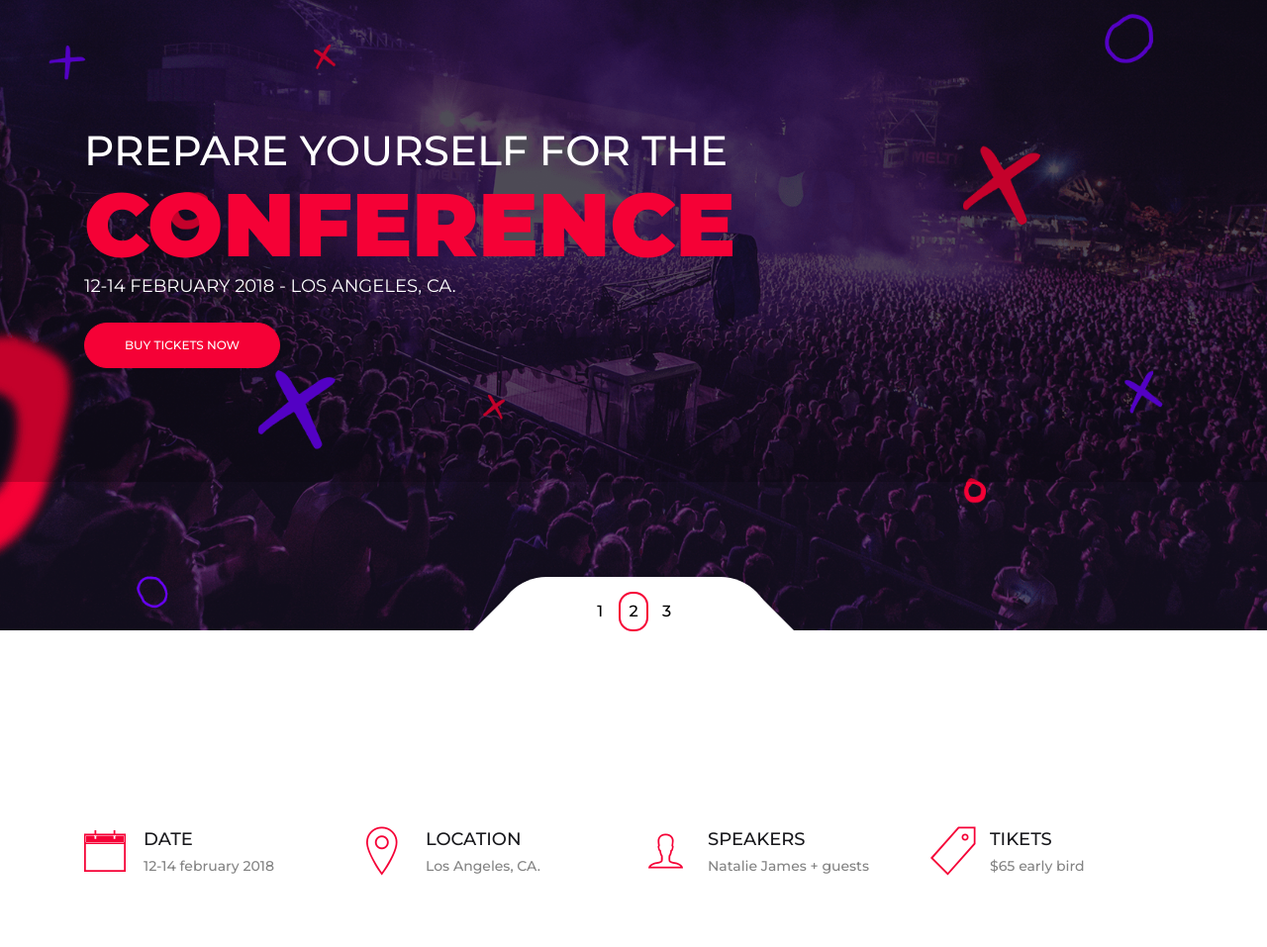
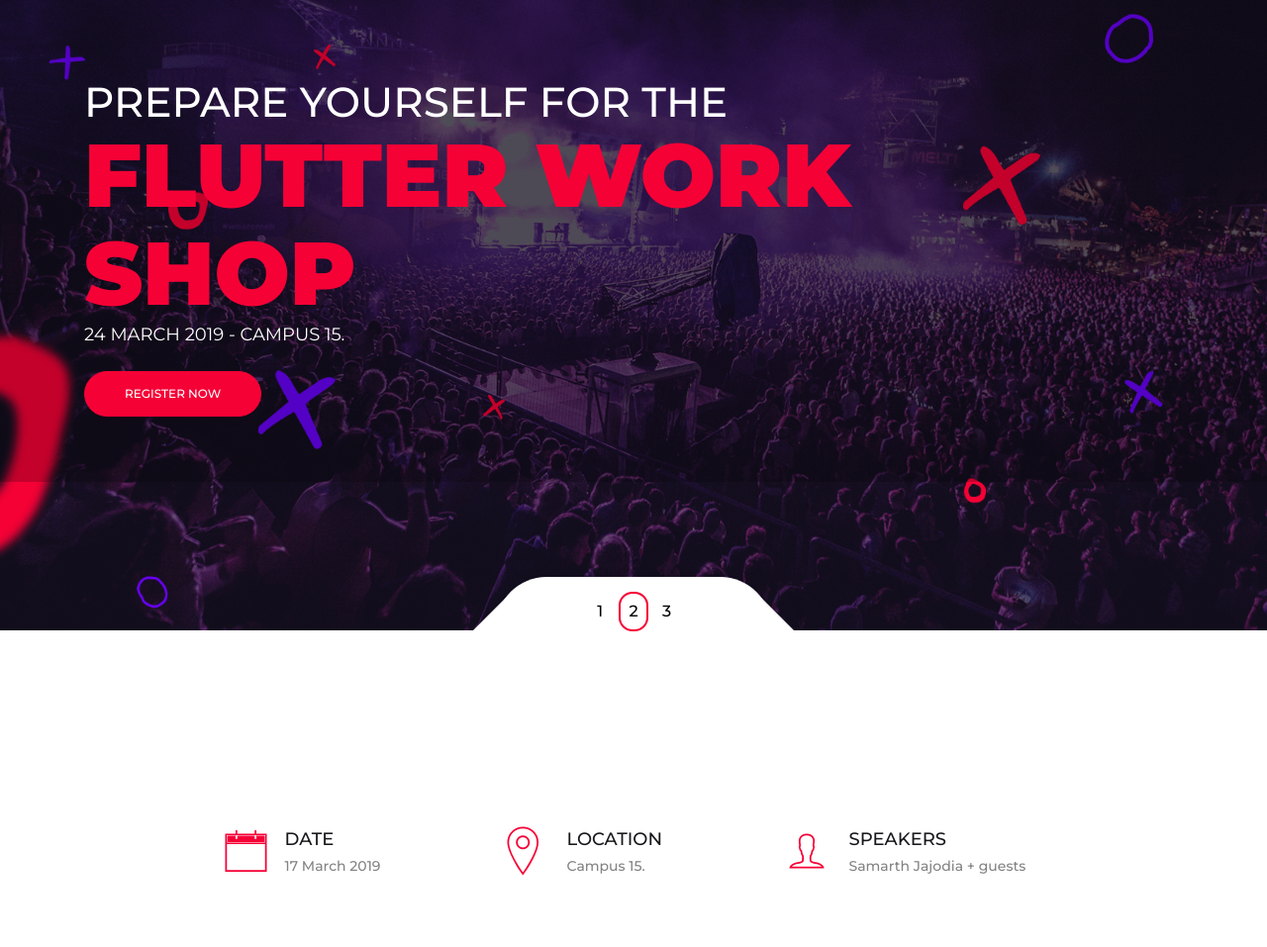
Before and after one commit to Hawkyy2/DSC-KIIT, a website: page index.html in a window 1280 px wide. Shown: the part 163-1120 px from the top of the page at 99% size. Drawn offline with Linux system fonts and the light colour scheme; files whose address does not match are found by name.

Commit message:
Made some info update

```diff
--- a/assets/css/main.css
+++ b/assets/css/main.css
@@ -139,6 +139,7 @@
   min-width: 120px;
   background-color: #F44336;
   color: #ffffff;
+  content: "";
   font-size: 48px;
   font-weight: 600;
   text-align: center;
--- a/index.html
+++ b/index.html
@@ -83,12 +83,12 @@
                             <h2 class="cover-title">
                                 Prepare yourself for the
                             </h2>
-                            <strong class="cover-xl-text">conference</strong>
+                            <strong class="cover-xl-text">UI/UX Workshop</strong>
                             <p class="cover-date">
-                                12-14 February 2018  - Los Angeles, CA.
+                                17 March 2019 - Campus 15.
                             </p>
                             <a href="#" class=" btn btn-primary btn-rounded" >
-                                Buy Tickets Now
+                                Register Now
                             </a>
                         </div>
                     </div>
@@ -103,12 +103,12 @@
                             <h2 class="cover-title">
                                 Prepare yourself for the
                             </h2>
-                            <strong class="cover-xl-text">conference</strong>
+                            <strong class="cover-xl-text">Flutter Workshop</strong>
                             <p class="cover-date">
-                                12-14 February 2018  - Los Angeles, CA.
+                                24 March 2019 - Campus 15.
                             </p>
                             <a href="#" class=" btn btn-primary btn-rounded" >
-                                Buy Tickets Now
+                                Register Now
                             </a>
                         </div>
                     </div>
@@ -123,12 +123,12 @@
                             <h2 class="cover-title">
                                 Prepare yourself for the
                             </h2>
-                            <strong class="cover-xl-text">conference</strong>
+                            <strong class="cover-xl-text">DevExpo</strong>
                             <p class="cover-date">
-                                12-14 February 2018  - Los Angeles, CA.
+                                7 April 2019 - Campus 15.
                             </p>
                             <a href="#" class=" btn btn-primary btn-rounded" >
-                                Buy Tickets Now
+                                Register Now
                             </a>
                         </div>
                     </div>
@@ -158,7 +158,7 @@
                             DATE
                         </h5>
                         <p>
-                            12-14 february 2018
+                            17 March 2019
                         </p>
                     </div>
                 </div>
@@ -172,7 +172,7 @@
                             location
                         </h5>
                         <p>
-                            Los Angeles, CA.
+                            Campus 15.
                         </p>
                     </div>
                 </div>
@@ -186,26 +186,13 @@
                             speakers
                         </h5>
                         <p>
-                            Natalie James
+                            Samarth Jajodia
                             + guests
                         </p>
                     </div>
                 </div>
             </div>
 
-            <div class="col-6 col-md-3  ">
-                <div class="icon_box_two">
-                    <i class="ion-ios-pricetag-outline"></i>
-                    <div class="content">
-                        <h5 class="box_title">
-                            tikets
-                        </h5>
-                        <p>
-                            $65 early bird
-                        </p>
-                    </div>
-                </div>
-            </div>
         </div>
     </div>
 </section>
@@ -220,7 +207,7 @@
         <div class="row justify-content-center">
             <div class="col-12 col-md-10">
                 <h4 class="mb30 text-center color-light">Counter until the big event</h4>
-                <div class="countdown"></div>
+                <div class="countdown">400</div>
             </div>
         </div>
     </div>
```
